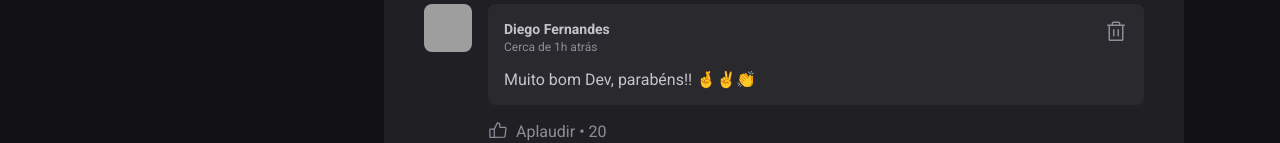
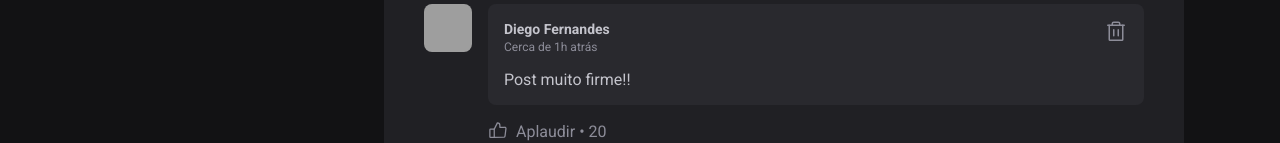
Before and after one commit to jaomuro/starting-react, a React (Vite) app: page / in a window 1280 px wide. Shown: the part 664-807 px from the top of the page. Built offline with nearby package versions, Linux system fonts and the light colour scheme; grey boxes are pictures that could not be loaded.

Commit message:
Adicionando estados de mudanças nos comentários

```diff
--- a/src/components/Comment.jsx
+++ b/src/components/Comment.jsx
@@ -2,7 +2,7 @@
 import styles from './Comment.module.css';
 import { Avatar } from './Avatar';
 
-export function Comment() {
+export function Comment({ content }) {
   return (
     <div className={styles.comment}>
       <Avatar hasBorder={false} src="https://github.com/diego3g.png" />
@@ -20,7 +20,7 @@
               <Trash size={24} />
             </button>
           </header>
-          <p>Muito bom Dev, parabéns!! 🤞✌👏</p>
+          <p>{content}</p>
         </div>
 
         <footer>
--- a/src/components/Post.jsx
+++ b/src/components/Post.jsx
@@ -10,7 +10,8 @@
 import { useState } from 'react';
 
 export function Post({ author, publishedAt, content }) {
-  const [comments, setComments] = useState([1, 2]);
+  const [comments, setComments] = useState(['Post muito firme!! ']);
+  const [newCommentText, setNewCommentText] = useState('');
 
   const publishedDateFormatted = format(
     publishedAt,
@@ -24,7 +25,12 @@
 
   function handleCreateNewComment() {
     event.preventDefault();
-    setComments([...comments, comments.length + 1]);
+    setComments([...comments, newCommentText]);
+    setNewCommentText('');
+  }
+
+  function handleNewCommentChange() {
+    setNewCommentText(event.target.value);
   }
 
   return (
@@ -69,14 +75,18 @@
       <form onSubmit={handleCreateNewComment} className={styles.commentForm}>
         <strong>Deixe seu feedback</strong>
 
-        <textarea placeholder="Deixe um comentário" />
+        <textarea
+          value={newCommentText}
+          placeholder="Deixe um comentário"
+          onChange={handleNewCommentChange}
+        />
         <footer>
           <button type="submit">Comentar</button>
         </footer>
       </form>
       <div className={styles.commentList}>
         {comments.map((comment) => {
-          return <Comment />;
+          return <Comment content={comment} />;
         })}
       </div>
     </article>
```
